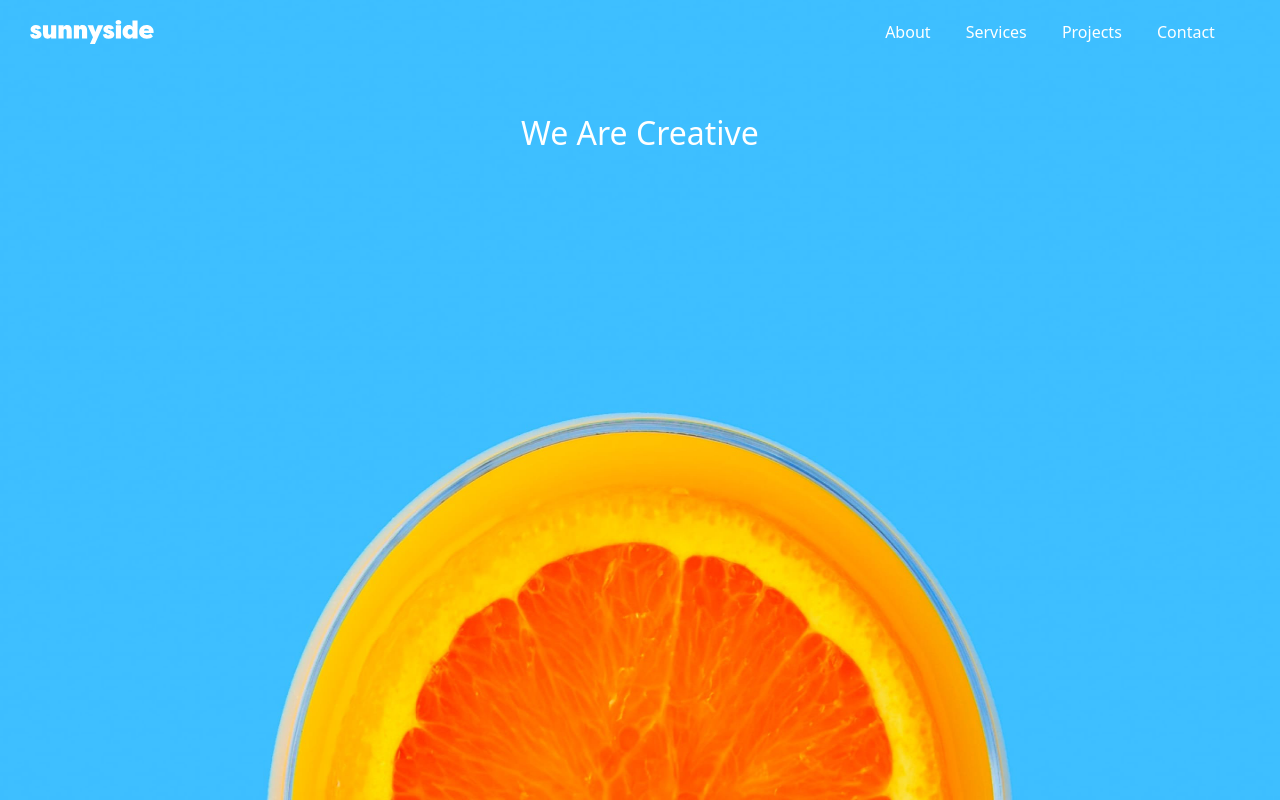
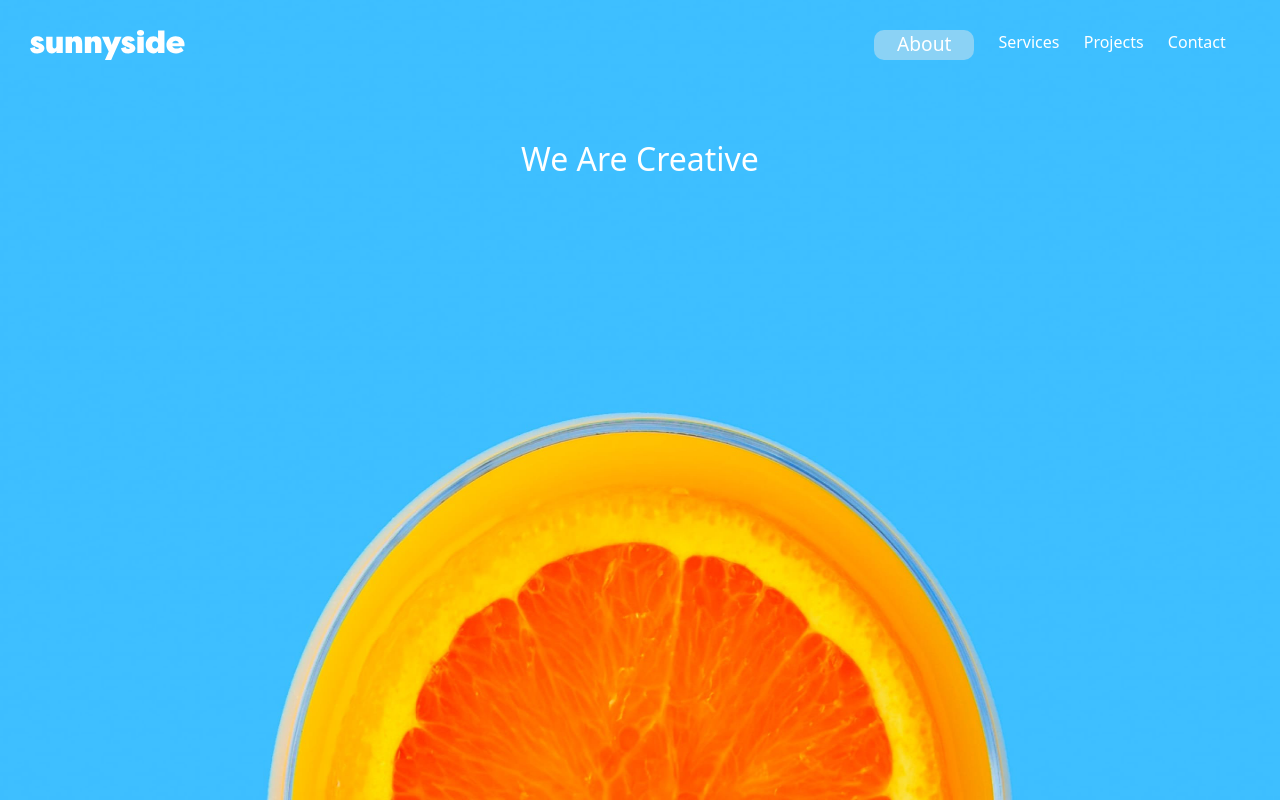
Before and after one commit to kiztopia1/sunnyside-agency-landing-page-main, a React (Create React App) app in the folder sunnyside-react-app/: page / in a window 1280 px wide. In both pictures the pointer is over the item "About". Built offline with nearby package versions, Linux system fonts and the light colour scheme.

Commit message:
style: hover effect added to nav

```diff
--- a/sunnyside-react-app/src/home/components/nav.scss
+++ b/sunnyside-react-app/src/home/components/nav.scss
@@ -1,9 +1,21 @@
+@import '../../variables.scss';
 .nav{
     justify-content: space-between;
-    padding: 20px 30px;
+    padding: 30px 30px;
+}
+img{
+    height: 30px;
 }
 .nav .menu{
     display: flex;
     width: 400px;
     justify-content: space-evenly;
+    li:hover{
+        background: rgba(233, 233, 233, 0.452) ;
+        width:100px;
+        border-radius: 10px;
+        text-align: center;
+        font-size: 1.2rem;
+        cursor: pointer;
+    }
 }
```
